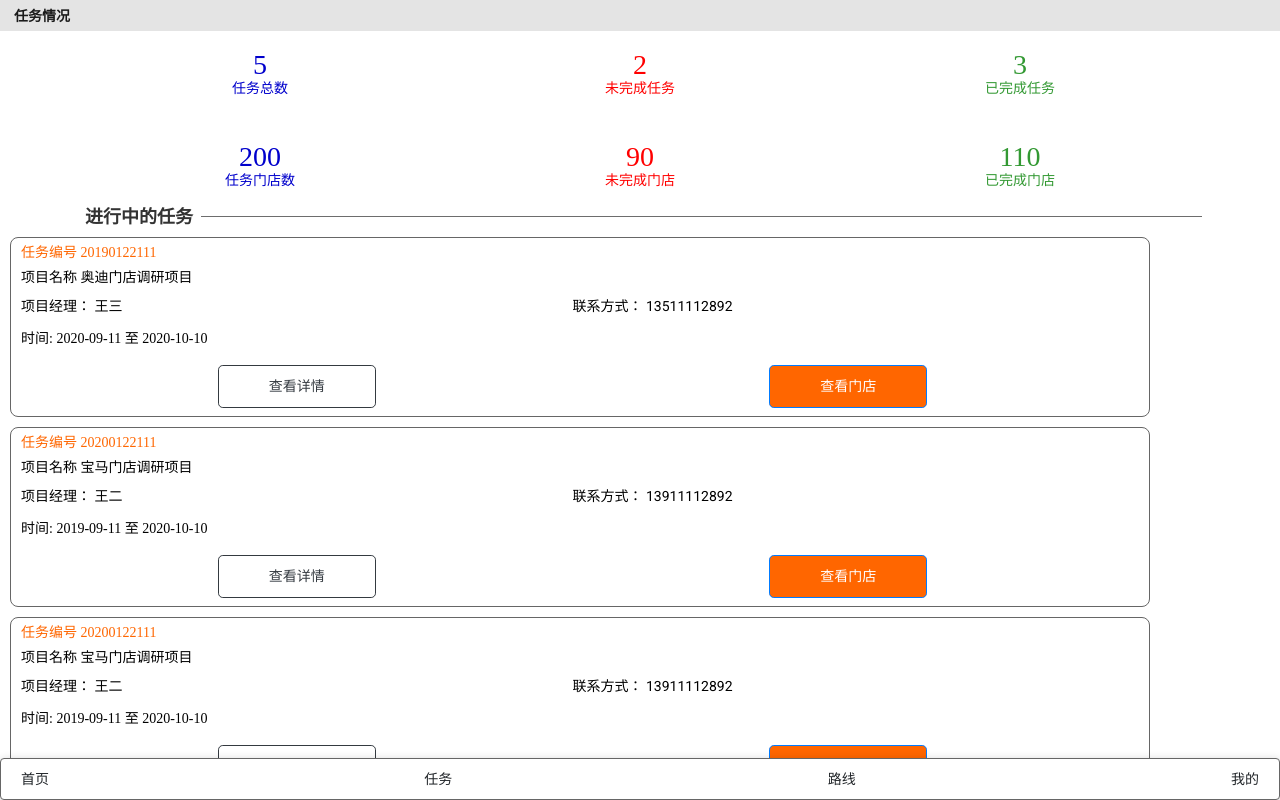
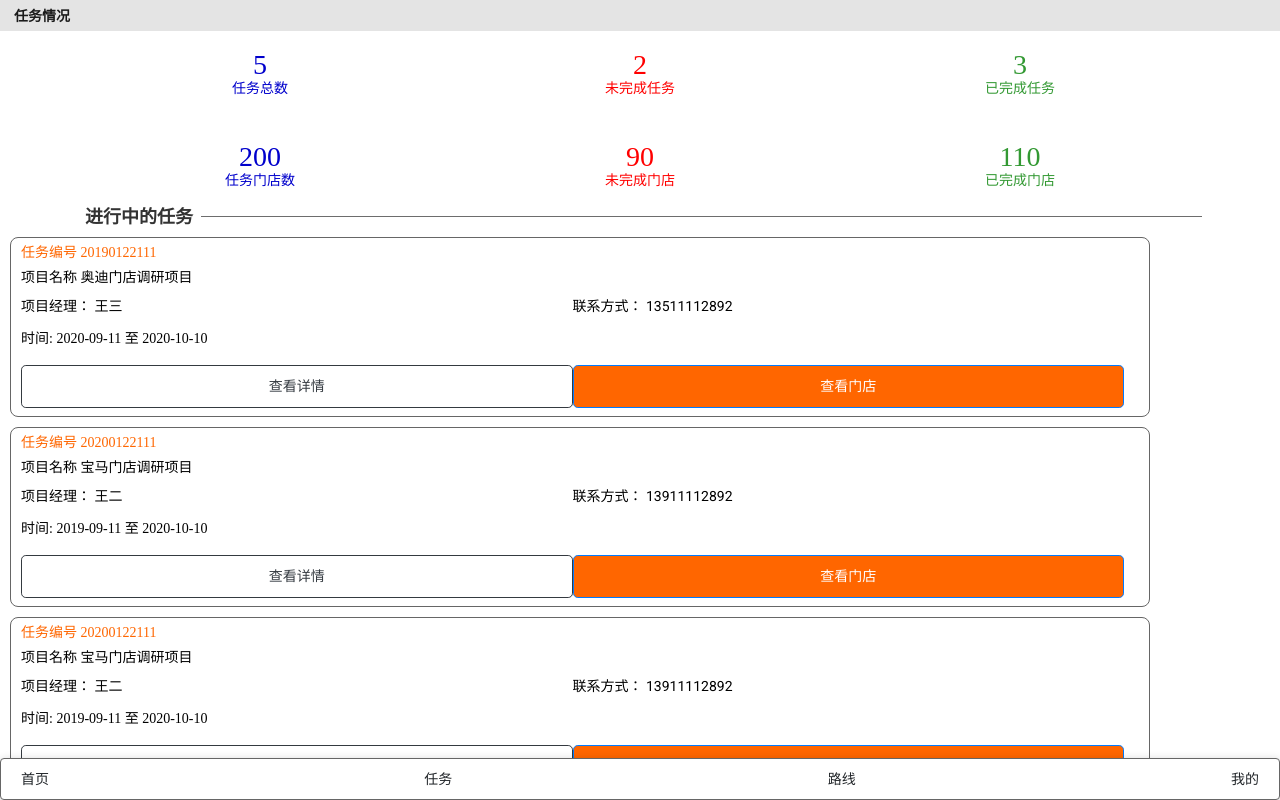
Before and after one commit to hanpeic/xinhuaxin, an Angular app: page /home in a window 1280 px wide. Built offline with nearby package versions, Linux system fonts and the light colour scheme.

Commit message:
change css

```diff
--- a/src/app/components/task/task.component.scss
+++ b/src/app/components/task/task.component.scss
@@ -24,10 +24,12 @@
   background-color: rgb(255,102,0);
   font-family: 微软雅黑;
   font-size: 14px;
-  padding: 10px 50px 10px 50px;
+  padding: 10px 20px 10px 20px;
+  width: 100%;
 }
 .btn-detail {
   font-family: 微软雅黑;
   font-size: 14px;
-  padding: 10px 50px 10px 50px;
+  padding: 10px 20px 10px 20px;
+  width: 100%;
 }
```
